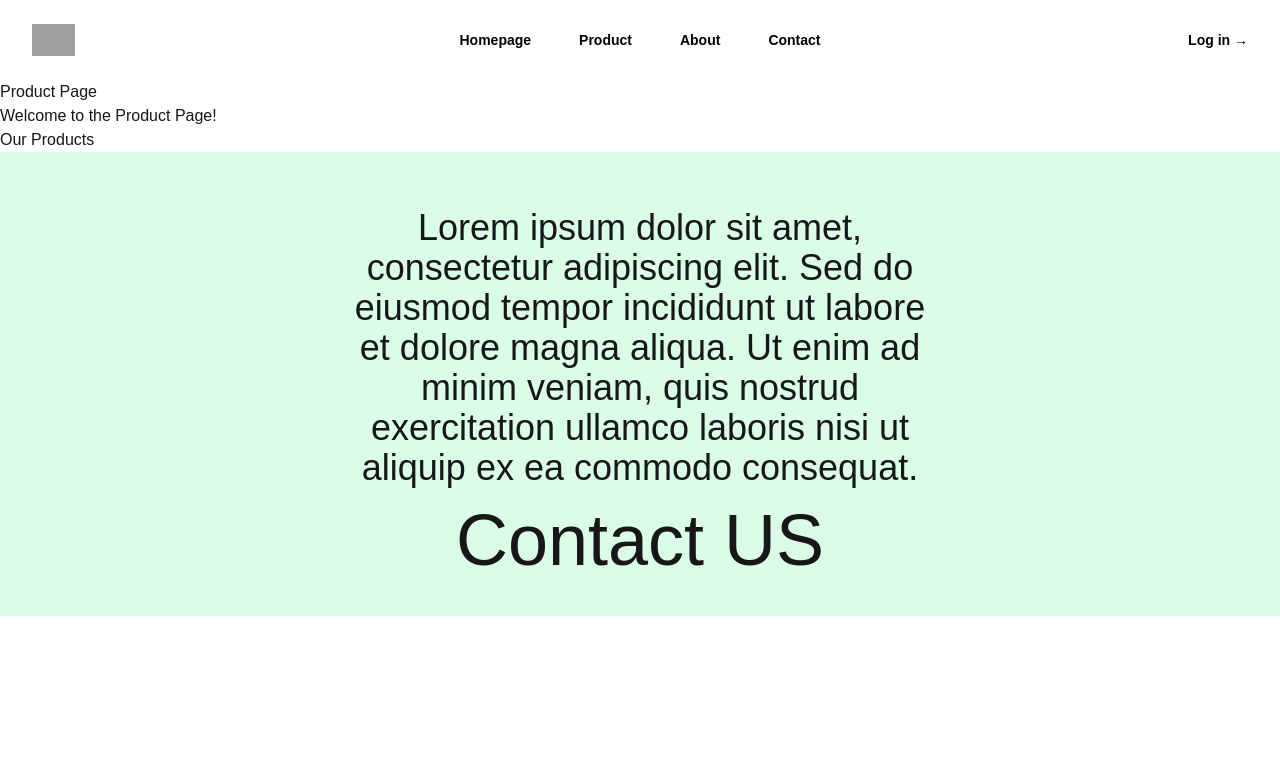
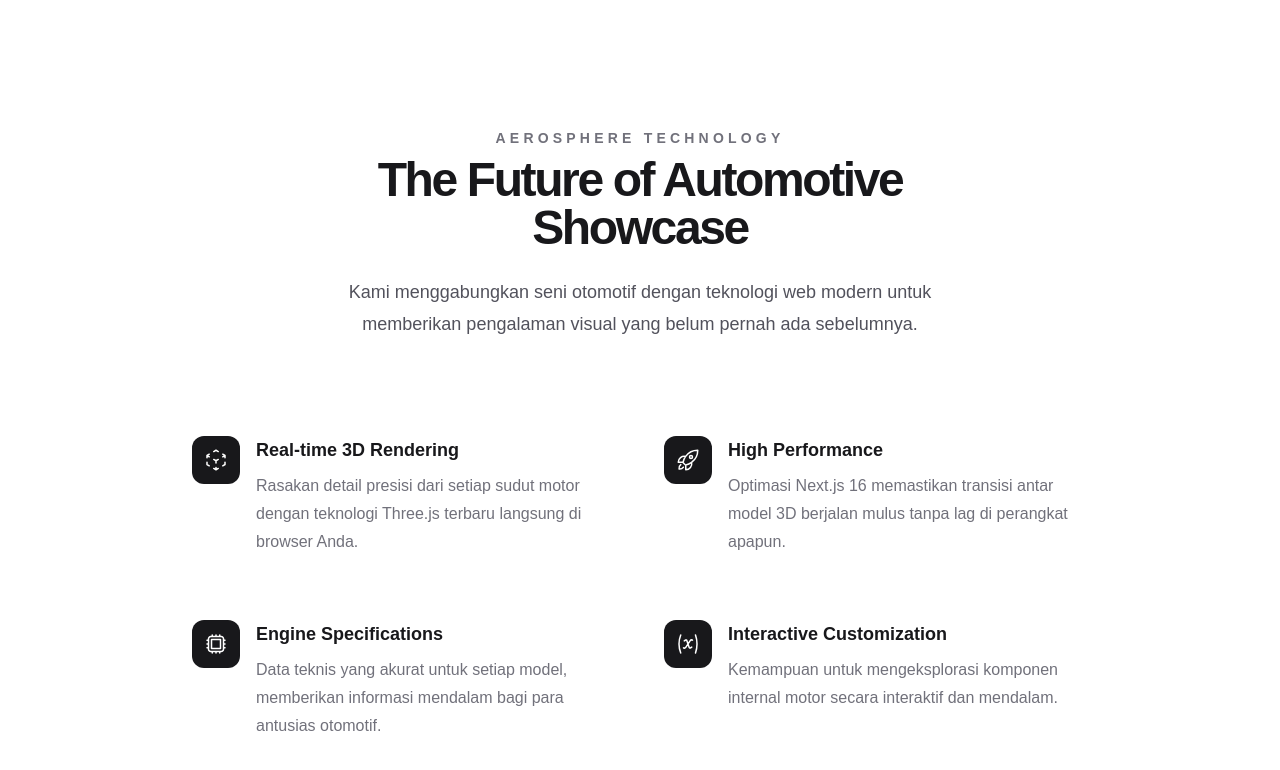
Before and after one commit to FHajid/AeroSphere, a Next.js app: page /product in a window 1280 px wide. Shown: the top 770 px of the page. Built offline with nearby package versions, Linux system fonts and the light colour scheme; grey boxes are pictures that could not be loaded.

Commit message:
Product page still on working

```diff
--- a/app/product/page.tsx
+++ b/app/product/page.tsx
@@ -1,34 +1,71 @@
-import React from 'react'
-import Header from '../component/header'
-import Footer from '../component/footer'
+import {
+  CpuChipIcon,
+  VariableIcon,
+  CubeTransparentIcon,
+  RocketLaunchIcon
+} from '@heroicons/react/24/outline' // Pakai outline agar lebih clean
 
-export default function productPage() {
+const features = [
+  {
+    name: 'Real-time 3D Rendering',
+    description:
+      'Rasakan detail presisi dari setiap sudut motor dengan teknologi Three.js terbaru langsung di browser Anda.',
+    icon: CubeTransparentIcon,
+  },
+  {
+    name: 'High Performance',
+    description:
+      'Optimasi Next.js 16 memastikan transisi antar model 3D berjalan mulus tanpa lag di perangkat apapun.',
+    icon: RocketLaunchIcon,
+  },
+  {
+    name: 'Engine Specifications',
+    description:
+      'Data teknis yang akurat untuk setiap model, memberikan informasi mendalam bagi para antusias otomotif.',
+    icon: CpuChipIcon,
+  },
+  {
+    name: 'Interactive Customization',
+    description:
+      'Kemampuan untuk mengeksplorasi komponen internal motor secara interaktif dan mendalam.',
+    icon: VariableIcon,
+  },
+]
+
+export default function Card() {
   return (
-    <div>
-        <Header />
-        <main>
-        {/* PRODUCT CAROUSEL SECTION */}
-        <section>
-        <h1>Product Page</h1>
-        <p>Welcome to the Product Page!</p>
-        </section>
+    <div className="bg-white py-24 sm:py-32">
+      <div className="mx-auto max-w-7xl px-6 lg:px-8">
+        <div className="mx-auto max-w-2xl lg:text-center">
+          <h2 className="text-sm font-bold tracking-[0.3em] uppercase text-zinc-500">
+            AeroSphere Technology
+          </h2>
+          <p className="mt-2 text-4xl font-black tracking-tighter text-zinc-900 sm:text-5xl">
+            The Future of Automotive Showcase
+          </p>
+          <p className="mt-6 text-lg leading-8 text-zinc-600">
+            Kami menggabungkan seni otomotif dengan teknologi web modern untuk memberikan pengalaman visual yang belum pernah ada sebelumnya.
+          </p>
+        </div>
 
-      {/* PRODUCTS CATEGORY SECTION */}
-        <section>
-        <h2>Our Products</h2>
-        </section>
-      {/* FEATURED PRODUCTS SECTION */}
-        <section>
-
-        </section>
-
-        <article>
-
-        </article>
-
-        </main>
-        <Footer />
-
+        <div className="mx-auto mt-16 max-w-2xl sm:mt-20 lg:mt-24 lg:max-w-4xl">
+          <dl className="grid max-w-xl grid-cols-1 gap-x-12 gap-y-10 lg:max-w-none lg:grid-cols-2 lg:gap-y-16">
+            {features.map((feature) => (
+              <div key={feature.name} className="relative pl-16 group">
+                <dt className="text-lg font-bold leading-7 text-zinc-900">
+                  <div className="absolute top-0 left-0 flex size-12 items-center justify-center rounded-xl bg-zinc-900 transition-transform group-hover:scale-110 group-hover:bg-black">
+                    <feature.icon aria-hidden="true" className="size-6 text-white" />
+                  </div>
+                  {feature.name}
+                </dt>
+                <dd className="mt-2 text-base leading-7 text-zinc-500">
+                  {feature.description}
+                </dd>
+              </div>
+            ))}
+          </dl>
+        </div>
+      </div>
     </div>
   )
 }
```
